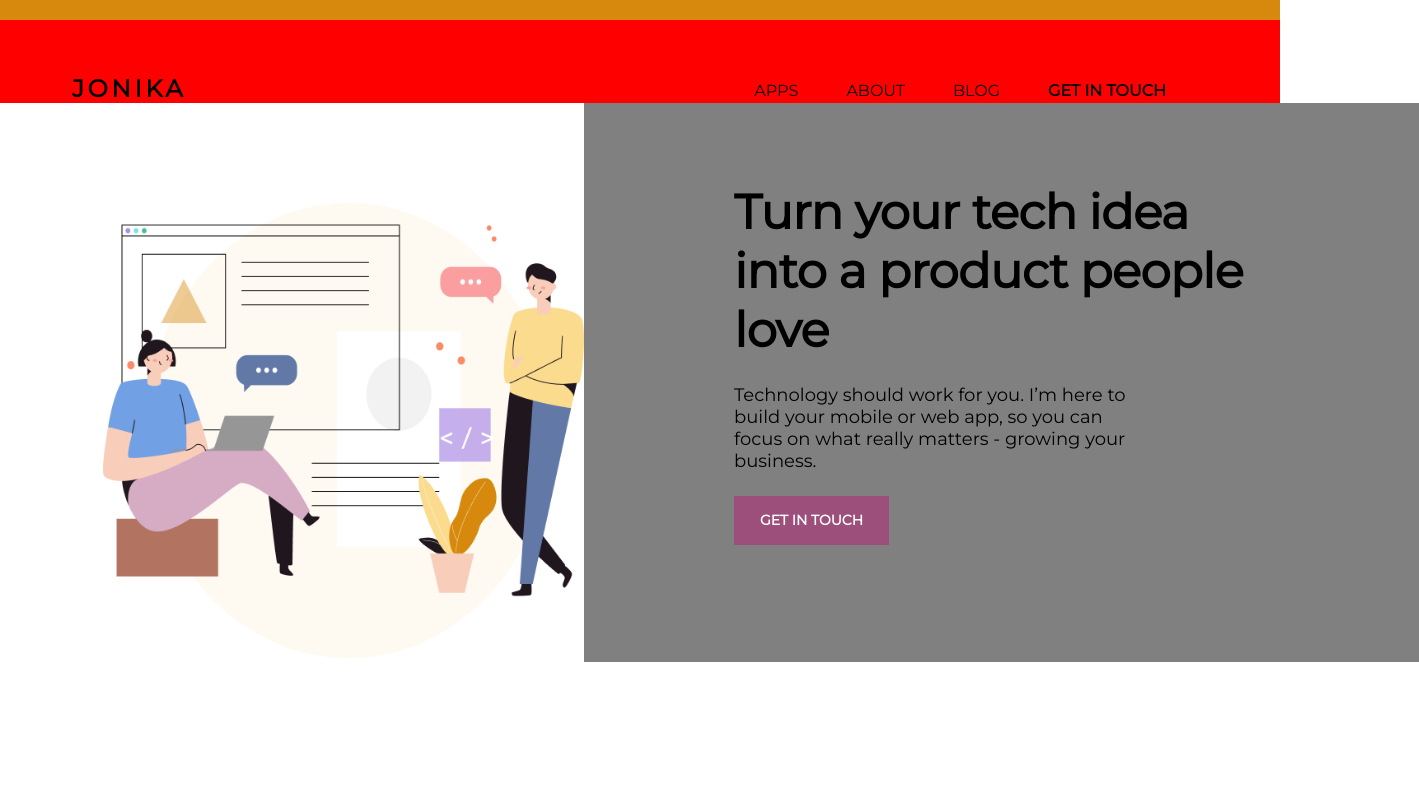
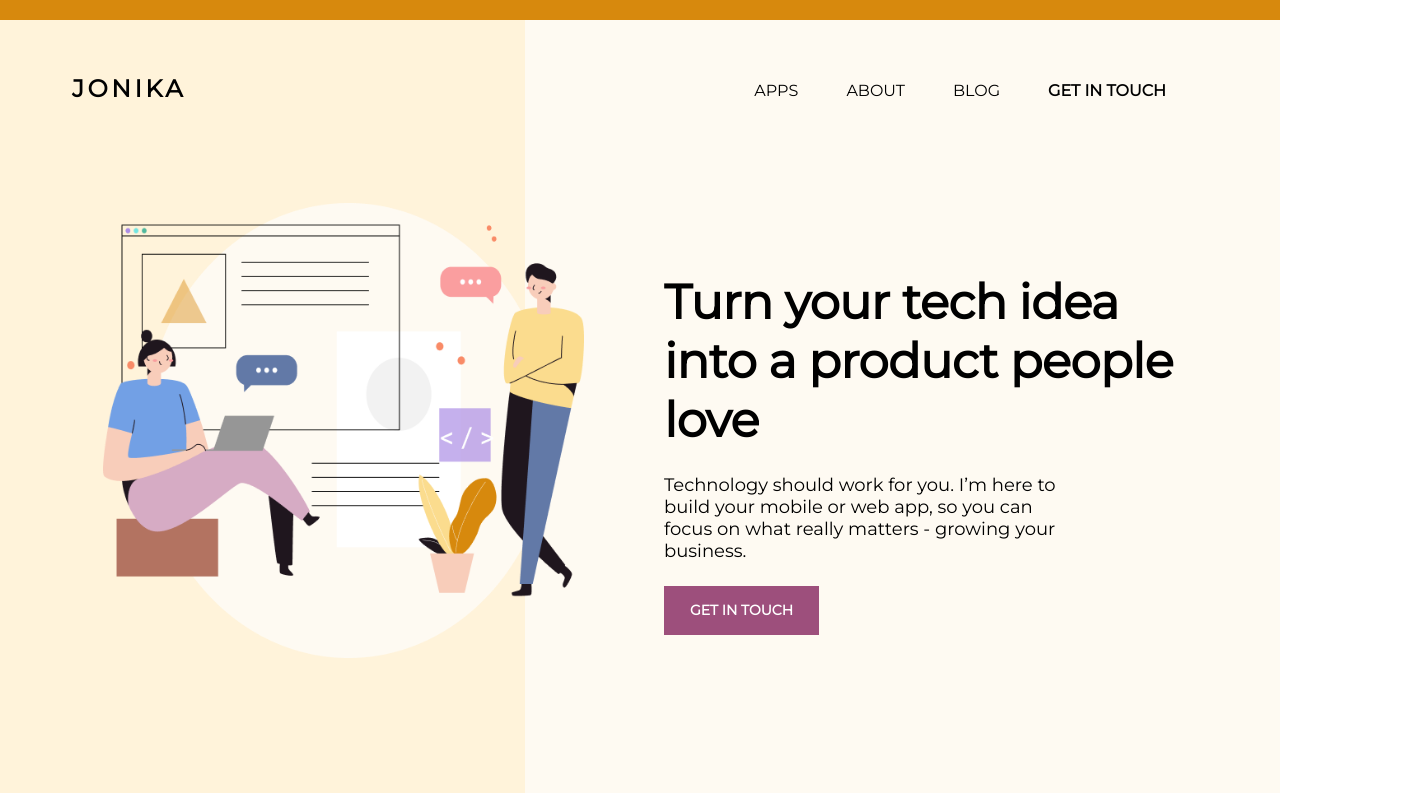
Before and after one commit to linas19/Erika_HomePage, a Next.js app: page / in a window 1280 px wide. Shown: the whole page, 1419 px wide, since content can reach past the window. Built offline with nearby package versions, Linux system fonts and the light colour scheme.

Commit message:
fixed first section

```diff
--- a/pages/components/NavBar/NavBar.module.scss
+++ b/pages/components/NavBar/NavBar.module.scss
@@ -5,7 +5,6 @@
 }
 .navBar {
     max-width: 1441px;
-    background-color: red;
     margin: auto;
     display: flex;
     flex-direction: row;
@@ -27,22 +26,5 @@
         justify-content:flex-end;
         padding-top: 58px;
         width: 100%;
-        .navBarRightButton {
-            border: none;
-            background: none;
-            font-family: 'Montserrat', sans-serif;
-            font-size: 16px;
-            outline: none;
-            padding-right: 42px;
-        }
-        .navBarRightButtonHighlighted {
-            border: none;
-            background: none;
-            font-family: 'Montserrat', sans-serif;
-            font-size: 16px;
-            outline: none;
-            padding-right: 42px;
-            font-weight: bold;
-        }
     }
 }
--- a/pages/homePage/firstSection/FirstSection.module.scss
+++ b/pages/homePage/firstSection/FirstSection.module.scss
@@ -3,7 +3,6 @@
   margin: auto;
   max-width: 1441px;
   padding-bottom: 131px;
-  // background-color: blue;
   .firstPageLeft {
     .firstImage {
       padding-top: 100px;
@@ -13,11 +12,10 @@
     }
   }
   .firstPageRight {
-    padding-top: 80px;
-    padding-left: 150px;
+    padding-top: 170px;
+    padding-left: 80px;
     display: flex;
     flex-direction: column;
-    background-color: grey;
     .firstPageRightTitle {
       max-width: 650px;
       font-family: Montserrat;
@@ -54,6 +52,5 @@
         outline: none;
       }
     }
-
   }
 }
--- a/pages/index.js
+++ b/pages/index.js
@@ -59,8 +59,11 @@ export default function Home() {
         <link rel="stylesheet" href="https://cdnjs.cloudflare.com/ajax/libs/font-awesome/4.7.0/css/font-awesome.min.css"></link>
       </Head>
       <body>
-        <NavBar />
-        <FirstPage />
+        <section className={styles.firstSection}>
+          <NavBar />
+          <FirstPage />
+        </section>
+
         {/* <SecondPage />
         <ThirdPage /> */}
         {/* <div className={styles.fourthPage}>
--- a/styles/Home.module.scss
+++ b/styles/Home.module.scss
@@ -1,17 +1,11 @@
-.topLine {
-  height: 20px;
-  background-color: #D7890D;
-  width: 100%;
+.firstSection {
+  background: linear-gradient(
+    to right,
+    #FFF3DA 41%,
+    #FEFAF2 41% 100%
+  );
 }
-.container {
-  // max-width: 1441px;
-  margin:auto;
-  // display: flex;
-  // justify-content: center;
-}
-#getInTouchButton {
-  font-weight: 1000;
-}
+
 .secondPage {
   .threePointsBackGround {
     background: #FFE299;
```
Lines whose indentation alone changed are shown as unchanged.
